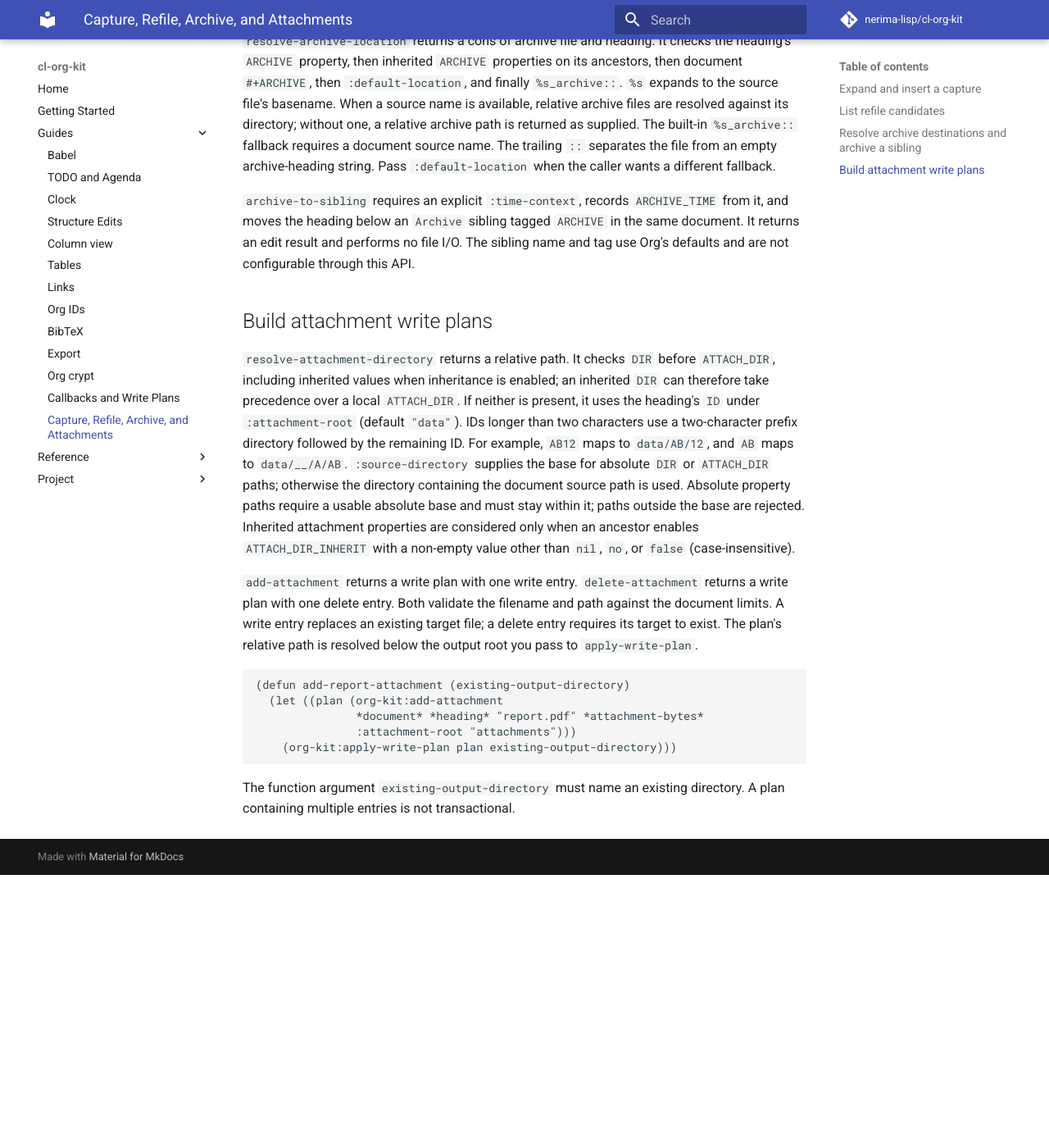
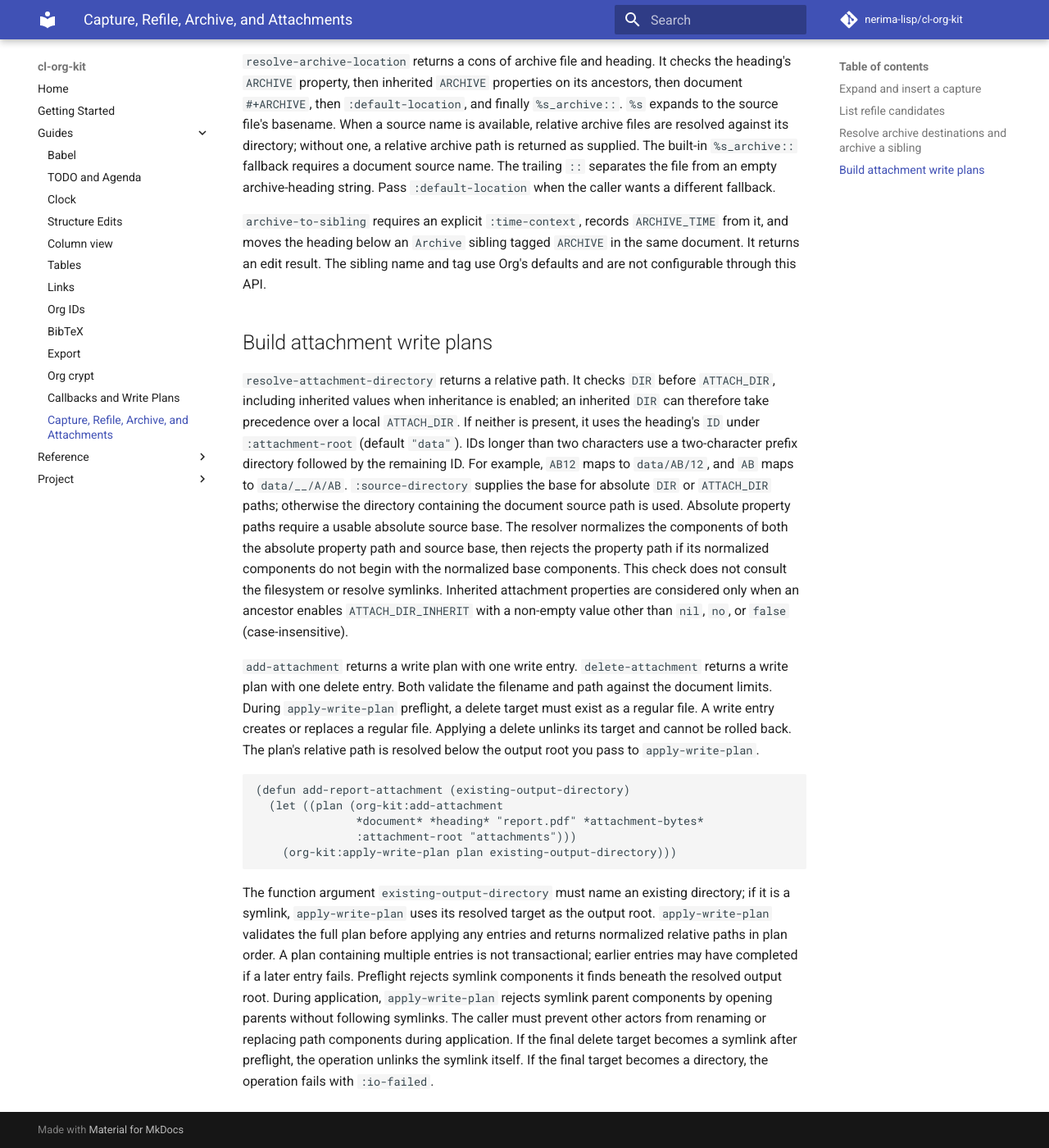
Before and after one commit to nerima-lisp/cl-org-kit, an MkDocs documentation site: the page built from docs/src/guides/capture-refile-archive-attachments.md, in a window 1280 px wide and 1400 px high, scrolled down 2632 px. Shown: the whole window at 82% size. Built offline with MkDocs 1.6.1 and Material for MkDocs 9.7.7, drawn with Linux system fonts in a browser that asks for light colours; comment, search, counter and statistics services are not loaded; before the commit the page ends 3699 px from its top, so only the background shows below that; some of the changed text lies outside the part shown.

Commit message:
fix(write-plan): specify and test delete safety

````diff
--- a/docs/src/guides/capture-refile-archive-attachments.md
+++ b/docs/src/guides/capture-refile-archive-attachments.md
@@ -1,6 +1,6 @@
 # Capture, Refile, Archive, and Attachments
 
-These APIs operate on parsed Org documents and caller-provided values. The built-in capture, archive, and attachment-plan functions do not prompt or access files. A caller-supplied evaluator for `%(...)` runs during template expansion and may have its own side effects. `apply-write-plan` is the filesystem boundary for attachment plans: it applies the write or delete entries. Template expansion returns a capture-template result; capture insertion returns a capture-target result containing an edit result, the updated document, and a cursor offset. Archive edits return edit results, and attachment builders return plans for inspection and application.
+These APIs operate on parsed Org documents and caller-provided values. The built-in capture, archive, and attachment-plan builders do not prompt or access the filesystem. A caller-supplied evaluator for `%(...)` runs during template expansion and may have its own side effects. `apply-write-plan` is the filesystem boundary for attachment plans: it preflights and applies their write or delete entries. Template expansion returns a capture-template result; capture insertion returns a capture-target result containing an edit result, the updated document, and a cursor offset. Archive edits return edit results, and attachment builders return plans for inspection and application.
 
 Create reusable sample inputs for the snippets:
 
@@ -94,13 +94,13 @@ The function enumerates candidates only. It does not resolve filenames, display
 
 `resolve-archive-location` returns a cons of archive file and heading. It checks the heading's `ARCHIVE` property, then inherited `ARCHIVE` properties on its ancestors, then document `#+ARCHIVE`, then `:default-location`, and finally `%s_archive::`. `%s` expands to the source file's basename. When a source name is available, relative archive files are resolved against its directory; without one, a relative archive path is returned as supplied. The built-in `%s_archive::` fallback requires a document source name. The trailing `::` separates the file from an empty archive-heading string. Pass `:default-location` when the caller wants a different fallback.
 
-`archive-to-sibling` requires an explicit `:time-context`, records `ARCHIVE_TIME` from it, and moves the heading below an `Archive` sibling tagged `ARCHIVE` in the same document. It returns an edit result and performs no file I/O. The sibling name and tag use Org's defaults and are not configurable through this API.
+`archive-to-sibling` requires an explicit `:time-context`, records `ARCHIVE_TIME` from it, and moves the heading below an `Archive` sibling tagged `ARCHIVE` in the same document. It returns an edit result. The sibling name and tag use Org's defaults and are not configurable through this API.
 
 ## Build attachment write plans
 
-`resolve-attachment-directory` returns a relative path. It checks `DIR` before `ATTACH_DIR`, including inherited values when inheritance is enabled; an inherited `DIR` can therefore take precedence over a local `ATTACH_DIR`. If neither is present, it uses the heading's `ID` under `:attachment-root` (default `"data"`). IDs longer than two characters use a two-character prefix directory followed by the remaining ID. For example, `AB12` maps to `data/AB/12`, and `AB` maps to `data/__/A/AB`. `:source-directory` supplies the base for absolute `DIR` or `ATTACH_DIR` paths; otherwise the directory containing the document source path is used. Absolute property paths require a usable absolute base and must stay within it; paths outside the base are rejected. Inherited attachment properties are considered only when an ancestor enables `ATTACH_DIR_INHERIT` with a non-empty value other than `nil`, `no`, or `false` (case-insensitive).
+`resolve-attachment-directory` returns a relative path. It checks `DIR` before `ATTACH_DIR`, including inherited values when inheritance is enabled; an inherited `DIR` can therefore take precedence over a local `ATTACH_DIR`. If neither is present, it uses the heading's `ID` under `:attachment-root` (default `"data"`). IDs longer than two characters use a two-character prefix directory followed by the remaining ID. For example, `AB12` maps to `data/AB/12`, and `AB` maps to `data/__/A/AB`. `:source-directory` supplies the base for absolute `DIR` or `ATTACH_DIR` paths; otherwise the directory containing the document source path is used. Absolute property paths require a usable absolute source base. The resolver normalizes the components of both the absolute property path and source base, then rejects the property path if its normalized components do not begin with the normalized base components. This check does not consult the filesystem or resolve symlinks. Inherited attachment properties are considered only when an ancestor enables `ATTACH_DIR_INHERIT` with a non-empty value other than `nil`, `no`, or `false` (case-insensitive).
 
-`add-attachment` returns a write plan with one write entry. `delete-attachment` returns a write plan with one delete entry. Both validate the filename and path against the document limits. A write entry replaces an existing target file; a delete entry requires its target to exist. The plan's relative path is resolved below the output root you pass to `apply-write-plan`.
+`add-attachment` returns a write plan with one write entry. `delete-attachment` returns a write plan with one delete entry. Both validate the filename and path against the document limits. During `apply-write-plan` preflight, a delete target must exist as a regular file. A write entry creates or replaces a regular file. Applying a delete unlinks its target and cannot be rolled back. The plan's relative path is resolved below the output root you pass to `apply-write-plan`.
 
 ```lisp
 (defun add-report-attachment (existing-output-directory)
@@ -110,4 +110,4 @@ The function enumerates candidates only. It does not resolve filenames, display
     (org-kit:apply-write-plan plan existing-output-directory)))
 ```
 
-The function argument `existing-output-directory` must name an existing directory. A plan containing multiple entries is not transactional.
+The function argument `existing-output-directory` must name an existing directory; if it is a symlink, `apply-write-plan` uses its resolved target as the output root. `apply-write-plan` validates the full plan before applying any entries and returns normalized relative paths in plan order. A plan containing multiple entries is not transactional; earlier entries may have completed if a later entry fails. Preflight rejects symlink components it finds beneath the resolved output root. During application, `apply-write-plan` rejects symlink parent components by opening parents without following symlinks. The caller must prevent other actors from renaming or replacing path components during application. If the final delete target becomes a symlink after preflight, the operation unlinks the symlink itself. If the final target becomes a directory, the operation fails with `:io-failed`.
````
Also changed, not shown: 2 other files.
